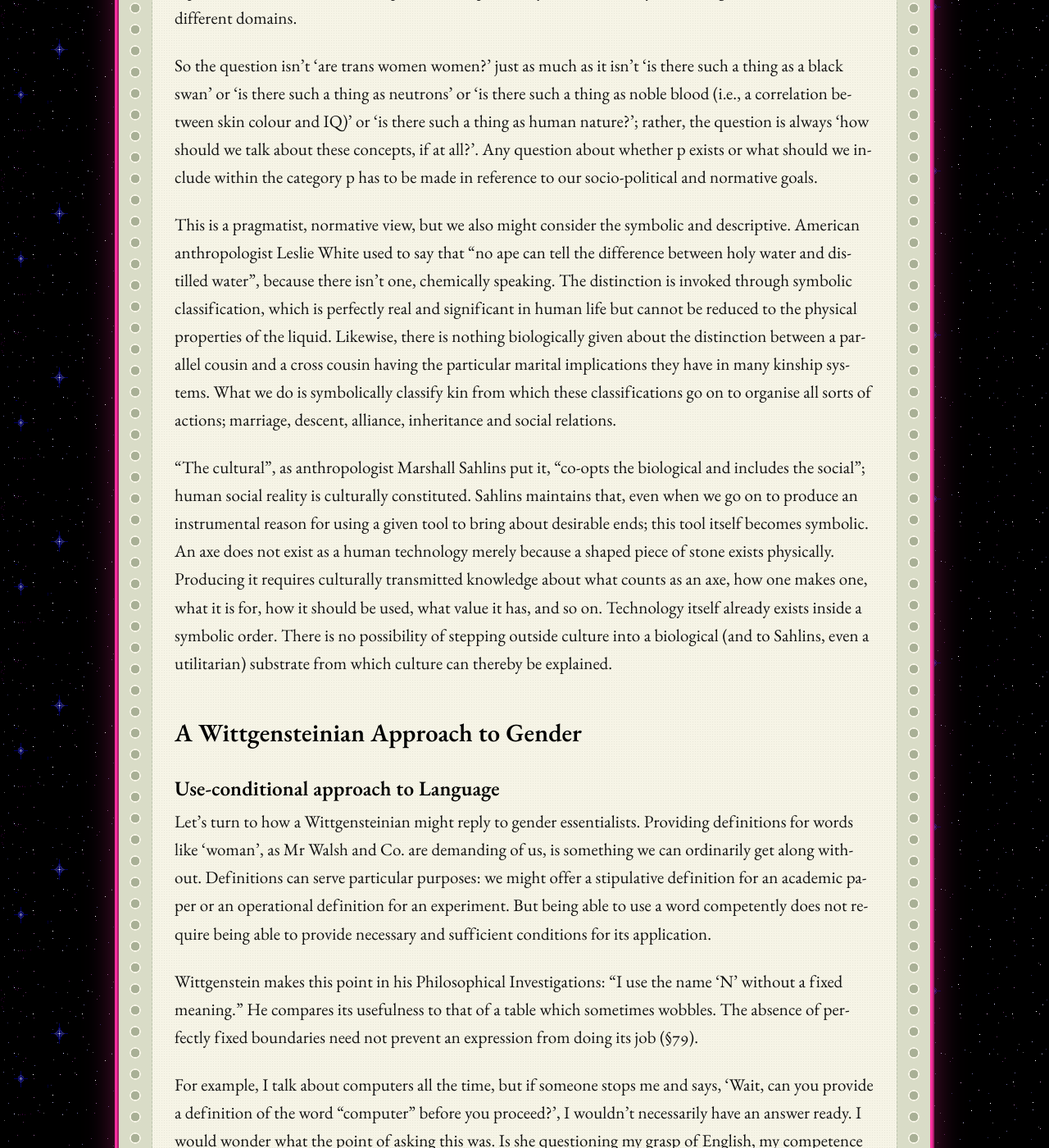
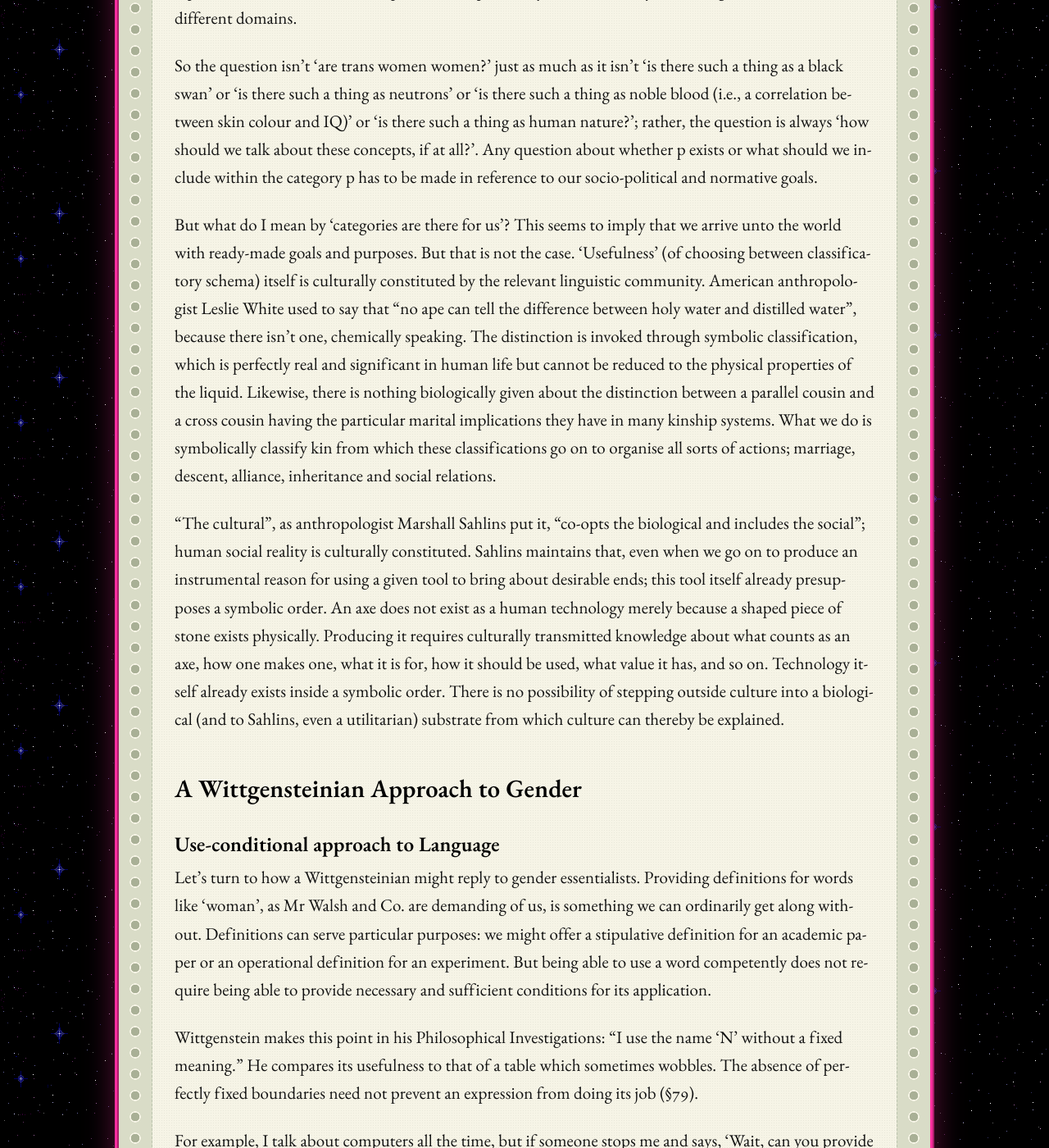
Before and after one commit to Catofminerva/Catofminerva.github.io, a Jekyll site: the page built from _posts/2022-10-03-woman.md, in a window 1280 px wide and 1400 px high, scrolled down 10324 px. Shown: the whole window at 82% size. Built offline with Jekyll 4.4.1, drawn with Linux system fonts in a browser that asks for light colours; comment, search, counter and statistics services are not loaded.

Commit message:
Update 2022-10-03-woman.md

```diff
--- a/_posts/2022-10-03-woman.md
+++ b/_posts/2022-10-03-woman.md
@@ -96,9 +96,9 @@ Them being tools, of course, doesn’t imply that 'anything goes', some categori
 
 So the question isn’t ‘are trans women women?’ just as much as it isn’t ‘is there such a thing as a black swan’ or ‘is there such a thing as neutrons’ or ‘is there such a thing as noble blood (i.e., a correlation between skin colour and IQ)’ or ‘is there such a thing as human nature?’; rather, the question is always ‘how should we talk about these concepts, if at all?’. Any question about whether p exists or what should we include within the category p has to be made in reference to our socio-political and normative goals.
 
-This is a pragmatist, normative view, but we also might consider the symbolic and descriptive. American anthropologist Leslie White used to say that "no ape can tell the difference between holy water and distilled water", because there isn't one, chemically speaking. The distinction is invoked through symbolic classification, which is perfectly real and significant in human life but cannot be reduced to the physical properties of the liquid. Likewise, there is nothing biologically given about the distinction between a parallel cousin and a cross cousin having the particular marital implications they have in many kinship systems. What we do is symbolically classify kin from which these classifications go on to organise all sorts of actions; marriage, descent, alliance, inheritance and social relations.
+But what do I mean by 'categories are there for us'? This seems to imply that we arrive unto the world with ready-made goals and purposes. But that is not the case. 'Usefulness' (of choosing between classificatory schema) itself is culturally constituted by the relevant linguistic community. American anthropologist Leslie White used to say that "no ape can tell the difference between holy water and distilled water", because there isn't one, chemically speaking. The distinction is invoked through symbolic classification, which is perfectly real and significant in human life but cannot be reduced to the physical properties of the liquid. Likewise, there is nothing biologically given about the distinction between a parallel cousin and a cross cousin having the particular marital implications they have in many kinship systems. What we do is symbolically classify kin from which these classifications go on to organise all sorts of actions; marriage, descent, alliance, inheritance and social relations.
 
-"The cultural", as anthropologist Marshall Sahlins put it, "co-opts the biological and includes the social”; human social reality is culturally constituted. Sahlins maintains that, even when we go on to produce an instrumental reason for using a given tool to bring about desirable ends; this tool itself becomes symbolic. An axe does not exist as a human technology merely because a shaped piece of stone exists physically. Producing it requires culturally transmitted knowledge about what counts as an axe, how one makes one, what it is for, how it should be used, what value it has, and so on. Technology itself already exists inside a symbolic order. There is no possibility of stepping outside culture into a biological (and to Sahlins, even a utilitarian) substrate from which culture can thereby be explained.
+"The cultural", as anthropologist Marshall Sahlins put it, "co-opts the biological and includes the social”; human social reality is culturally constituted. Sahlins maintains that, even when we go on to produce an instrumental reason for using a given tool to bring about desirable ends; this tool itself already presupposes a symbolic order. An axe does not exist as a human technology merely because a shaped piece of stone exists physically. Producing it requires culturally transmitted knowledge about what counts as an axe, how one makes one, what it is for, how it should be used, what value it has, and so on. Technology itself already exists inside a symbolic order. There is no possibility of stepping outside culture into a biological (and to Sahlins, even a utilitarian) substrate from which culture can thereby be explained.
 
 
 ## A Wittgensteinian Approach to Gender
```
